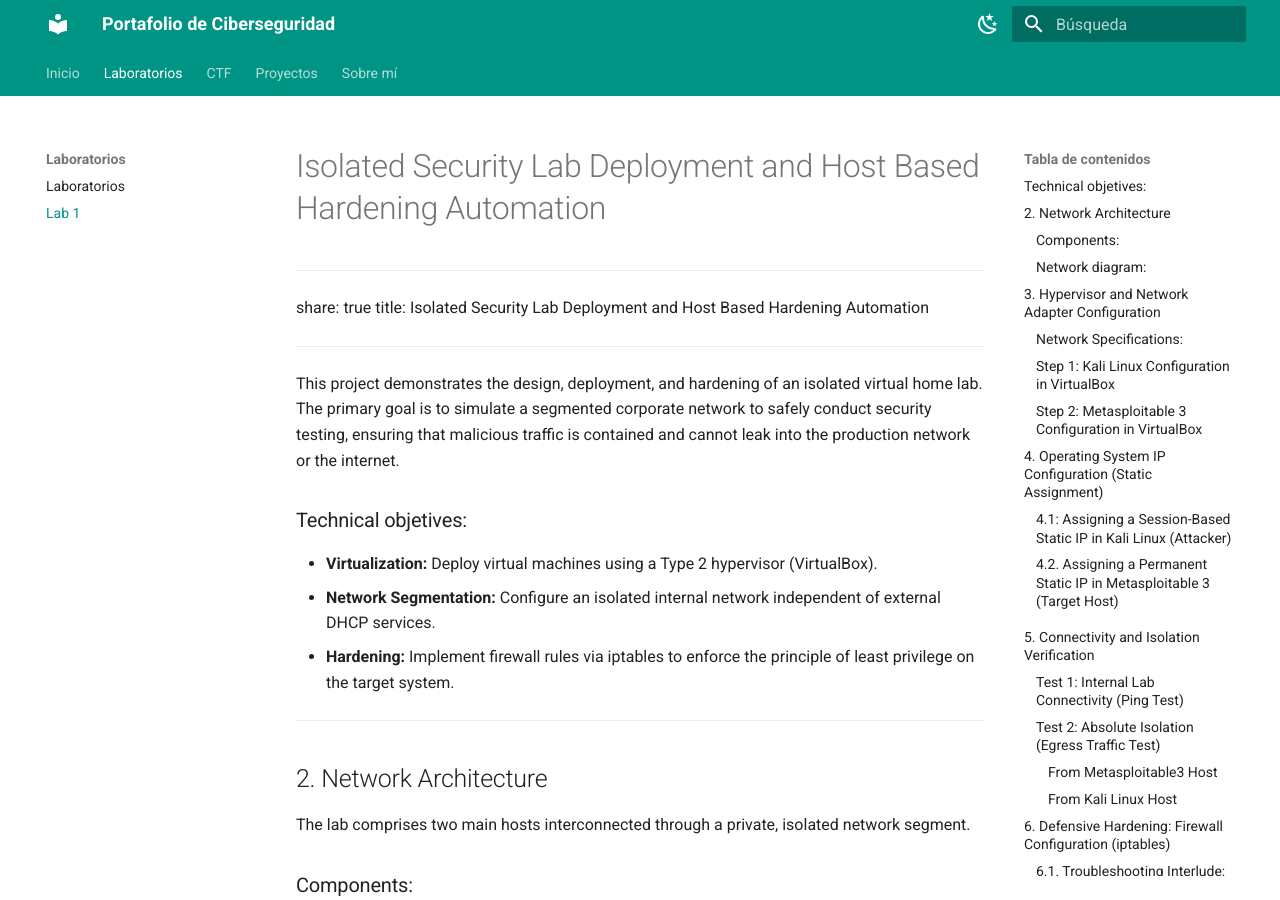
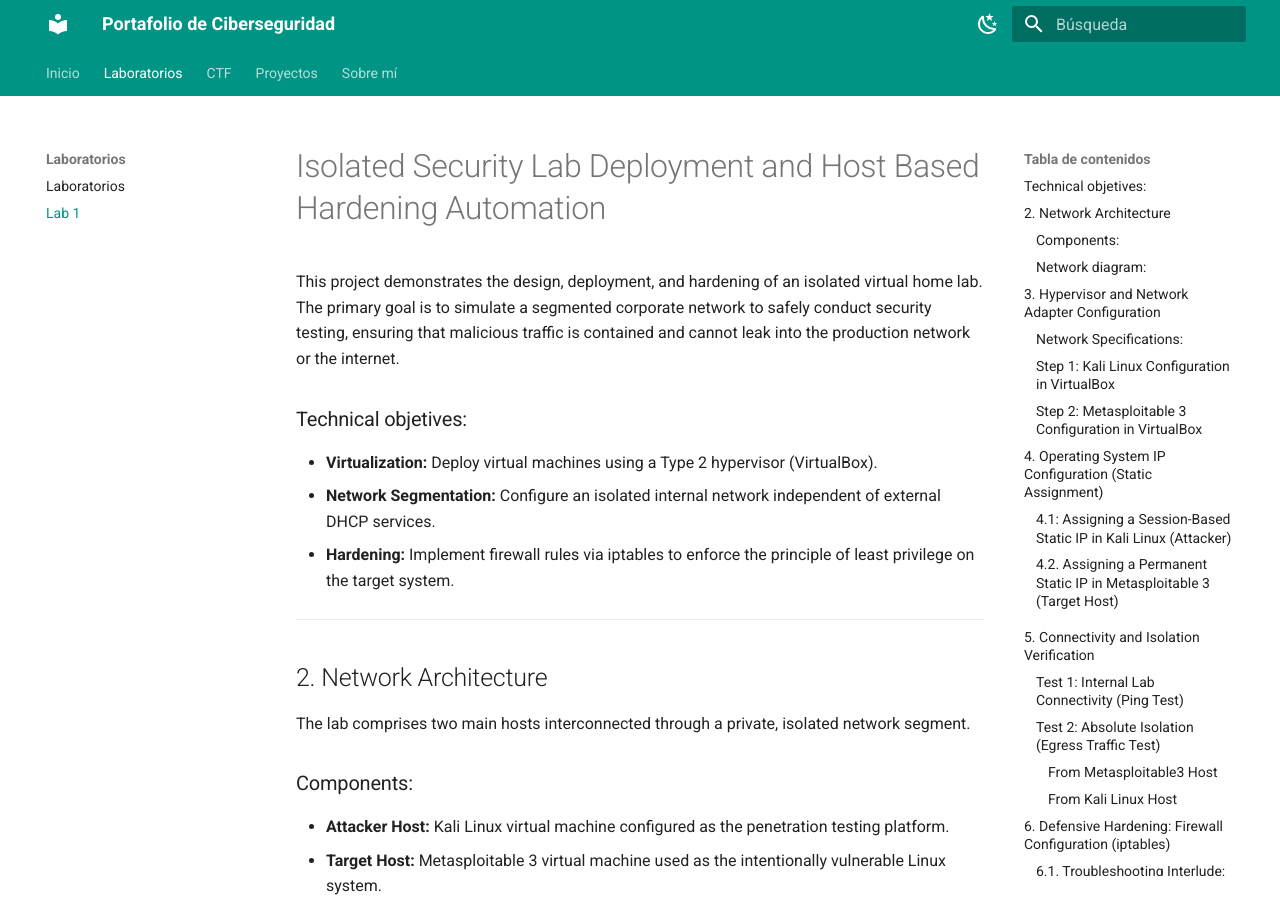
Before and after one commit to cyberton11/cyberton11.github.io, an MkDocs documentation site: the page built from docs/laboratories/lab-01/index.md, in a window 1280 px wide and 900 px high. Built offline with MkDocs 1.6.1 and Material for MkDocs 9.7.7, drawn with Linux system fonts in a browser that asks for light colours.

Commit message:
Change #14

```diff
--- a/docs/laboratories/lab-01/index.md
+++ b/docs/laboratories/lab-01/index.md
@@ -1,8 +1,9 @@
-# Isolated Security Lab Deployment and Host Based Hardening Automation
 ---
 share: true
 title: Isolated Security Lab Deployment and Host Based Hardening Automation
 ---
+# Isolated Security Lab Deployment and Host Based Hardening Automation
+
 This project demonstrates the design, deployment, and hardening of an isolated virtual home lab. The primary goal is to simulate a segmented corporate network to safely conduct security testing, ensuring that malicious traffic is contained and cannot leak into the production network or the internet.
 
 ### Technical objetives:
```
